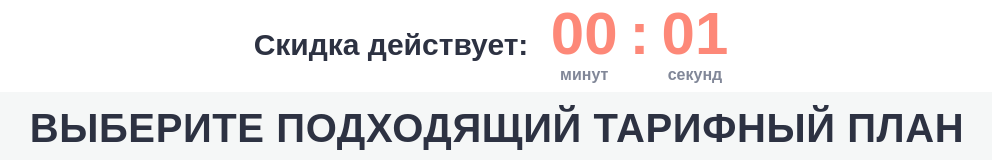
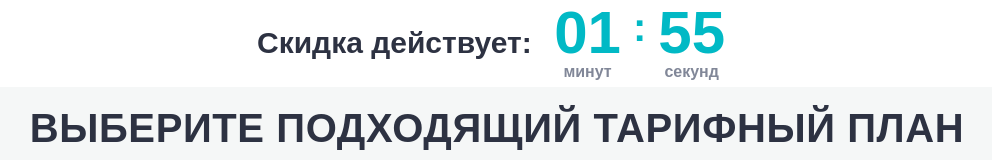
Before and after one commit to metastasio/4ATestTask, a React (Vite) app: page / in a window 1280 px wide. Shown: the top 160 px of the page, without its empty margins (143-1135 px from the left). Built offline with nearby package versions, Linux system fonts and the light colour scheme; no server answers; a web font is replaced by a local one.

Commit message:
Pixel Perfect improvements

```diff
--- a/src/Components/Button/button.module.css
+++ b/src/Components/Button/button.module.css
@@ -49,7 +49,7 @@
 
 @media (min-width: 1100px) {
   .buy {
-    margin-top: 2px;
+    margin-top: 4px;
     max-width: 280px;
   }
 
--- a/src/Components/Cards/SaleBadge/salebadge.module.css
+++ b/src/Components/Cards/SaleBadge/salebadge.module.css
@@ -50,7 +50,8 @@
 @media (min-width: 1100px) {
   .regular {
     padding: 24px 0;
-    top: -34px;
+    top: -27px;
+    right: 3px;
     width: 70px;
     height: 70px;
 
--- a/src/Components/Header/Header.tsx
+++ b/src/Components/Header/Header.tsx
@@ -6,7 +6,7 @@ import styles from './header.module.css';
 
 export const Header = () => {
   const { status, setStatus } = useTimerContext();
-  const [time, setTime] = useState(6000);
+  const [time, setTime] = useState(120000);
   const currentMinutes = Math.floor((time / 1000 / 60) % 60);
   const currentSeconds = Math.floor((time / 1000) % 60);
 
--- a/src/Components/Header/header.module.css
+++ b/src/Components/Header/header.module.css
@@ -86,15 +86,19 @@
     margin-bottom: 0;
   }
 
-  .timer_time,
+  .timer_time {
+    font-size: 60px;
+    line-height: 60px;
+  }
+
   .timer_separator {
-    font-size: 60px;
-    line-height: 61.8px;
+    font-size: 40px;
+    line-height: 48px;
   }
 
   .timer_text {
     font-size: 16px;
-    line-height: 20.8px;
+    line-height: 18px;
     font-weight: bold;
   }
 }
--- a/src/Components/Main/Main.tsx
+++ b/src/Components/Main/Main.tsx
@@ -53,7 +53,7 @@ export const Main = () => {
 
         <div className={styles.inner_wrapper}>
           <picture className={styles.banner}>
-            <source srcSet='img.png' media='(max-width: 600px)' />
+            <source srcSet='img.png' media='(max-width: 800px)' />
             <img src='img big.png' alt='Фото, рекламирующее курс' />
           </picture>
           {!fetchError ? (
@@ -112,7 +112,7 @@ export const Main = () => {
           )}
         </div>
       </main>
-      {/* {isOpen && <Modal setOpen={setOpen} discountData={discountPrograms} />} */}
+      {isOpen && <Modal setOpen={setOpen} discountData={discountPrograms} />}
     </>
   );
 };
--- a/src/Components/Main/main.module.css
+++ b/src/Components/Main/main.module.css
@@ -191,7 +191,7 @@
 
   .card_list {
     grid-template-columns: repeat(3, 1fr);
-    gap: 36px 12px;
+    gap: 34px 12px;
   }
 
   .card_item:last-of-type {
```
